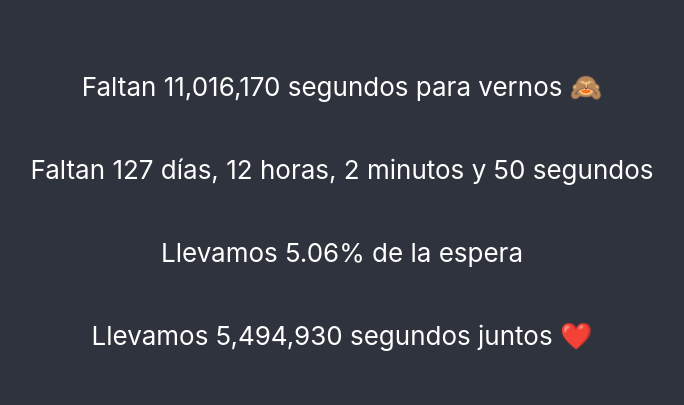
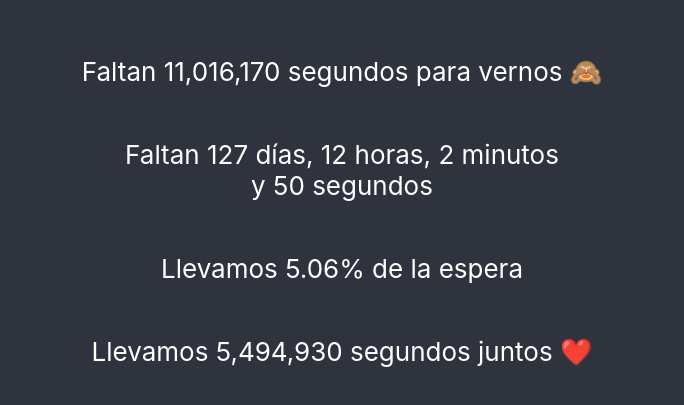
Before and after one commit to szaldivar/time-to, a React (Create React App) app: page / in a window 1280 px wide. Shown: the part 189-594 px from the top of the page, without its empty margins (298-982 px from the left). Built offline with nearby package versions, Linux system fonts and the light colour scheme.

Commit message:
add style to limit width

```diff
--- a/src/App.js
+++ b/src/App.js
@@ -81,7 +81,7 @@ function App() {
             <p>
               Faltan {seconds.toLocaleString("es-MX")} segundos para vernos 🙈
             </p>
-            <p>Faltan {htimeTo}</p>
+            <p style={{ maxWidth: "450px" }}>Faltan {htimeTo}</p>
           </>
         ) : null}
         {seconds > 0 ? <p>Llevamos {progress}% de la espera</p> : null}
```
